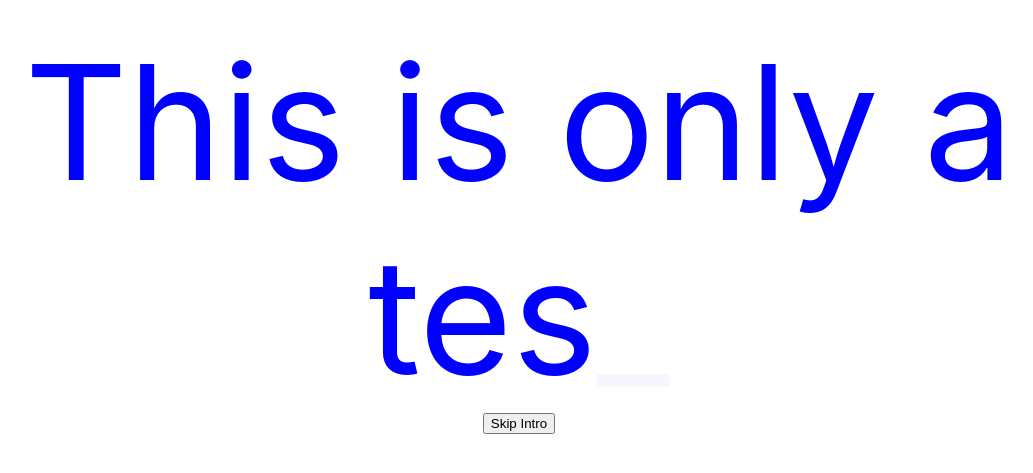
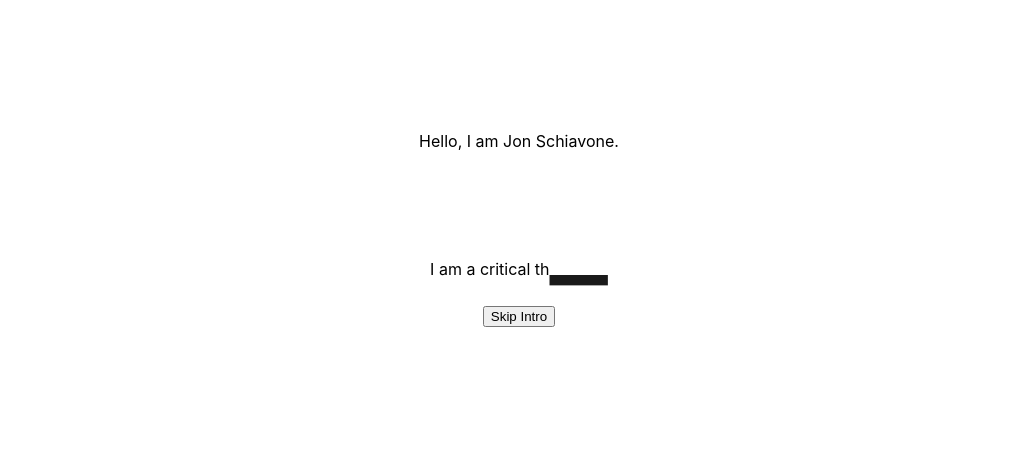
Before and after one commit to angrypirate33/portfolio, a React (Create React App) app: page / in a window 1280 px wide. Shown: the part 171-644 px from the top of the page, without its empty margins (121-1154 px from the left). Built offline with nearby package versions, Linux system fonts and the light colour scheme.

Commit message:
Adds basic functionality to IntroAnimation, still bugs that need to be resolved.

```diff
--- a/src/components/IntroAnimation/IntroAnimation.css
+++ b/src/components/IntroAnimation/IntroAnimation.css
@@ -15,10 +15,10 @@
 }
 
 .console-underscore {
-    font-size: 10em;
+    font-size: 8em;
     animation: blink 1.25s infinite;
 }
 
 #intro-text {
-    font-size: 10em;
+    font-size: 8em;
 }
--- a/src/components/IntroAnimation/IntroAnimation.jsx
+++ b/src/components/IntroAnimation/IntroAnimation.jsx
@@ -1,62 +1,87 @@
 
-import { useState, useEffect } from 'react'
+import { useState, useEffect, useMemo } from 'react'
 import './IntroAnimation.css'
 
 export default function IntroAnimation({ onComplete }) {
 
-    const words = ['This is a test', 'This is only a test', 'Do not be alarmed']
-    const colors = ['red', 'blue', 'green']
+    const baseLines =  useMemo(() => [
+        'Hello, I am Jon Schiavone.',
+        'I am a ',
+        'Thank you for visiting my portfolio!'
+    ], [])
 
-    const [phraseIndex, setPhraseIndex] = useState(0)
-    const [letterCount, setLetterCount] = useState(0)
+    const changingPhrases = ['critical thinker.', 'problem solver.', 'full-stack web developer.']
+
+    const [currentLineIndex, setCurrentLineIndex] = useState(0)
+    const [currentCharIndex, setcurrentCharIndex] = useState(0)
+    const [changingPhraseIndex, setChangingPhraseIndex] = useState(0)
     const [direction, setDirection] = useState(1)
-    const [isWaiting, setIsWaiting] = useState(false)
-    const [visible, setVisible] = useState(true)
-
 
     useEffect(() => {
+        function typeChar() {
 
-        const typingInterval = setInterval(() => {
-            if (isWaiting) return
+            let currentLine = baseLines[currentLineIndex]
 
-            if (letterCount === words[phraseIndex].length + 1) {
-                setIsWaiting(true)
-                setTimeout(() => {
-                    setDirection(-1)
-                    setLetterCount(prevCount => prevCount + direction)
-                    setIsWaiting(false)
-                }, 10)
-            } else if (letterCount === 0 && direction === -1) {
-                setIsWaiting(true)
-                setTimeout(() => {
-                    if (phraseIndex < words.length - 1) {
-                        const newIndex = phraseIndex + 1
-                        setPhraseIndex(newIndex)
-                        setDirection(1)
+            if (currentLineIndex === 1) {
+                currentLine += changingPhrases[changingPhraseIndex]
+            }
+
+            if (currentCharIndex === currentLine.length && direction === 1) {
+                if (currentLineIndex === 1) {
+                    if (changingPhraseIndex < changingPhrases.length - 1) {
+                        setChangingPhraseIndex(prev => prev + 1)
+                        setDirection(-1)
+                        setcurrentCharIndex(baseLines[1].length)
                     } else {
-                        clearInterval(typingInterval)
+                        setCurrentLineIndex(prev => prev + 1)
+                        setcurrentCharIndex(0)
                     }
-                    setIsWaiting(false)
-                }, 1000)
+                } else if (currentLineIndex < baseLines.length - 1) {
+                    setCurrentLineIndex(prev => prev + 1)
+                    setcurrentCharIndex(0)
+                }
+            } else if (currentCharIndex === baseLines[1].length && direction === -1 && currentLineIndex === 1) {
+                setDirection(1)
             } else {
-                setLetterCount(prevCount => prevCount + direction)
+                setcurrentCharIndex(prev => prev + direction)
             }
-        }, 120)
+        }
+
+        const typingInterval = setInterval(typeChar, 120)
 
         return () => {
             clearInterval(typingInterval)
         }
-    }, [isWaiting, letterCount, direction, phraseIndex, words])
+    }, [currentLineIndex, currentCharIndex, direction, changingPhraseIndex, baseLines])
 
     return (
-        <div className="IntroAnimation">
-            <div className="animation-container">
-                <div style={{ color: colors[phraseIndex] }}>
-                    <span id='intro-text'>{words[phraseIndex].substring(0, letterCount)}</span>
-                    <span className={'console-underscore'}>
-                        &#95;
-                    </span>
-                </div>
+        <div className='IntroAnimation'>
+            <div className='animation-container'>
+                {baseLines.map((line, index) => {
+                    if (index > currentLineIndex) {
+                        return null
+                    }
+
+                    let content = line
+                    if (index === currentLineIndex) {
+                        if (index === 1) {
+                            content += changingPhrases[changingPhraseIndex].substring(0, currentCharIndex - line.length)
+                        } else {
+                            content = line.substring(0, currentCharIndex)
+                        }
+                    } else if (index < currentLineIndex) {
+                        if (index === 1) {
+                            content += changingPhrases[changingPhrases.length - 1]
+                        }
+                    }
+
+                    return (
+                        <div key={index}>
+                            {content}
+                            {index === currentLineIndex && <span className='console-underscore'>&#95;</span>}
+                        </div>
+                    )
+                })}
             </div>
             <button onClick={onComplete}>Skip Intro</button>
         </div>
```
